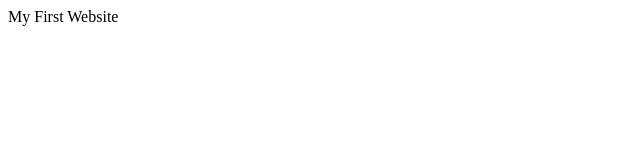
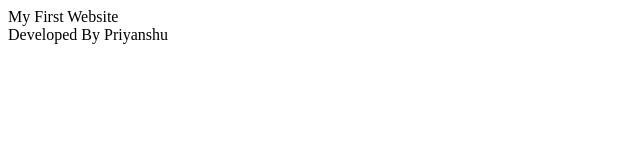
Before and after one commit to Priyanshuorg/html, a plain HTML site: page index.html in a window 1280 px wide. Shown: the whole page, without its empty margins (0-640 px from the left). Drawn offline with Linux system fonts and the light colour scheme.

Commit message:
Added Developed by

```diff
--- a/index.html
+++ b/index.html
@@ -11,6 +11,8 @@
 
 <body>
   My First Website
+  <br/>
+  Developed By Priyanshu
 </body>
 
 </html>
```
